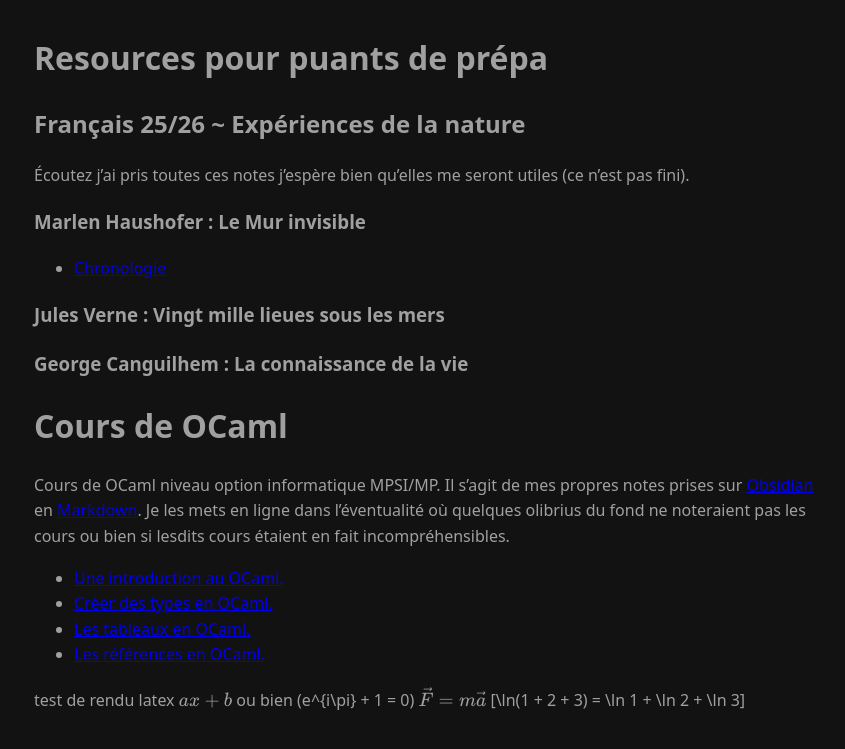
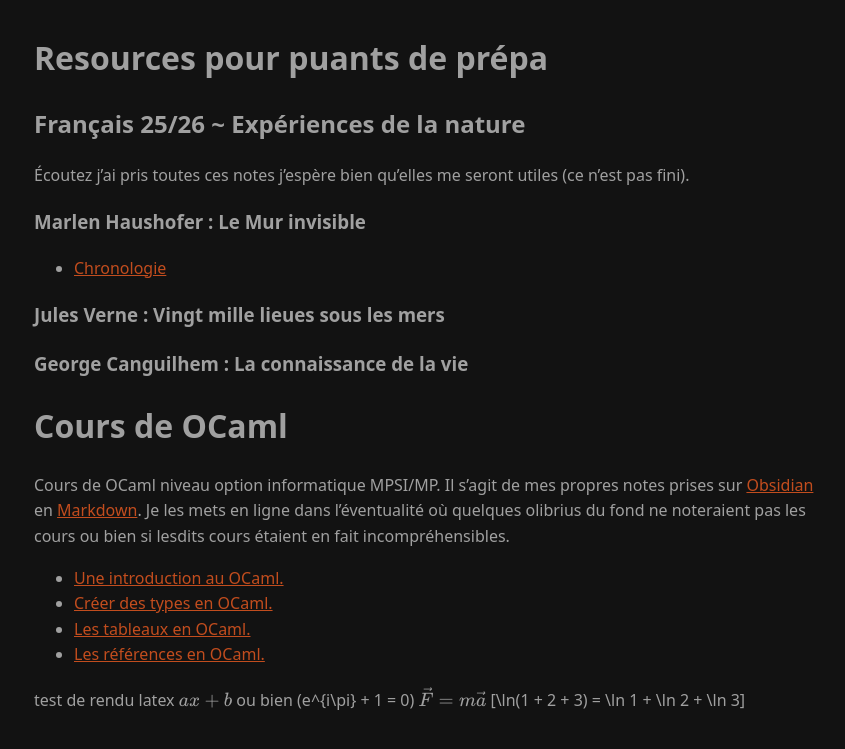
Before and after one commit to Bananachu/bananachu.github.io, a Jekyll site: the page built from index.md, in a window 1280 px wide. Shown: the top 749 px of the page, without its empty margins (206-1051 px from the left). Built offline with Jekyll 4.4.1, drawn with Linux system fonts in a browser that asks for light colours.

Commit message:
Update default.html

```diff
--- a/_layouts/default.html
+++ b/_layouts/default.html
@@ -1,3 +1,4 @@
+<html>
 <!-- configuration MathJax -->
   <script>
     MathJax = {
@@ -55,14 +56,16 @@
   margin: 1em 0;
   font-size: 0.95em;
 }
-
+a {
+   color:#c24d1e;
+}
 /* Couleurs inspirées de GitHub */
 .highlight .k  { color: #c678dd; }  /* keyword */
 .highlight .s  { color: #98c379; }  /* string */
 .highlight .c1 { color: #7d8799; }  /* comment */
 .highlight .nf { color: #cd646c; }  /* function name */
 .highlight .o  { color: #56b6c2; }  /* operator */
-.highlight .nb { color: #ff00ff; }  /* builtins */
+.highlight .nb { color: #cd646c; }  /* builtins */
 .highlight .mi { color: #d9b676; }  /* numbers */
 .highlight .nn { color: #ff00ff; }  /* class/module */
 
```
